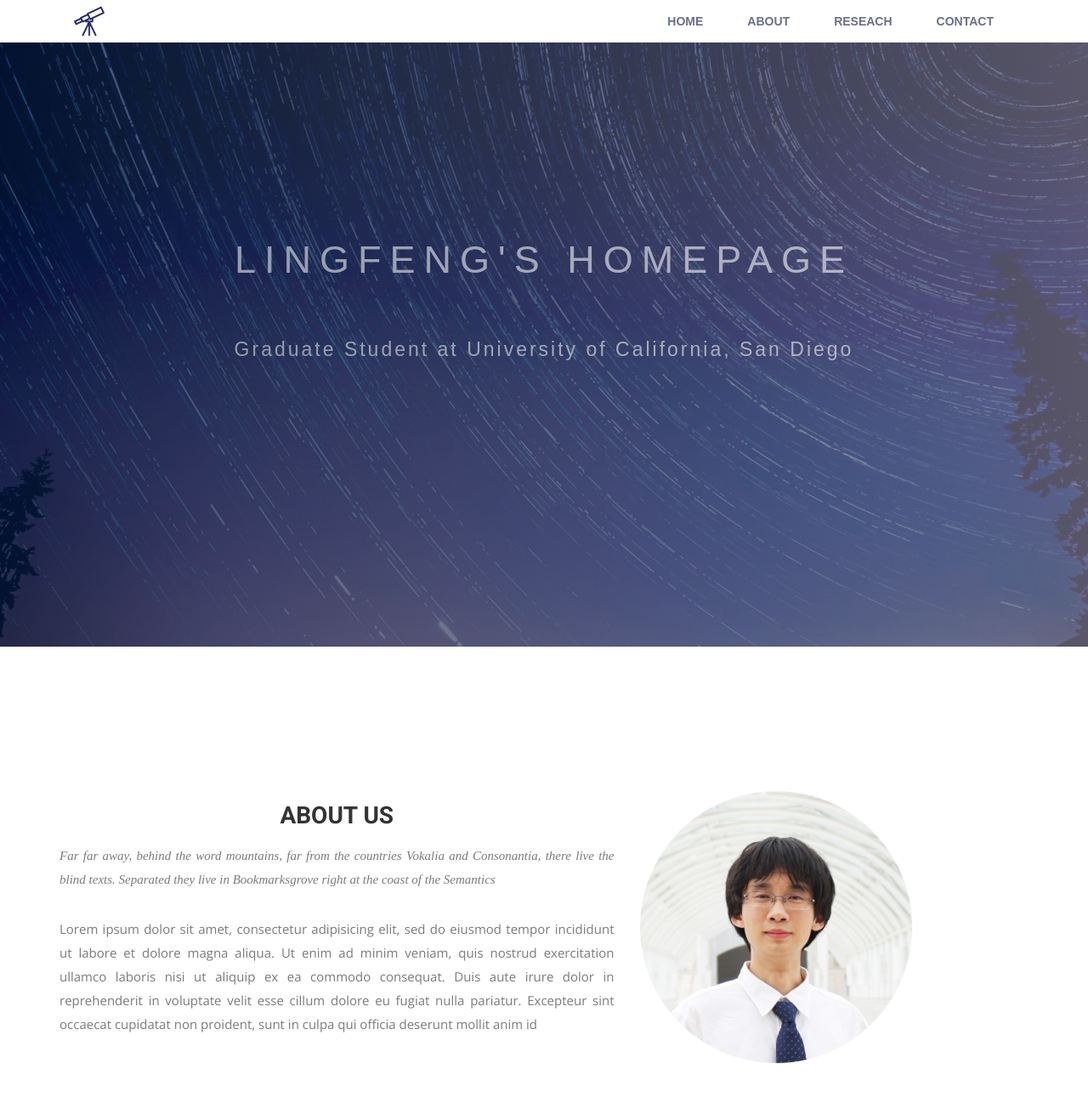
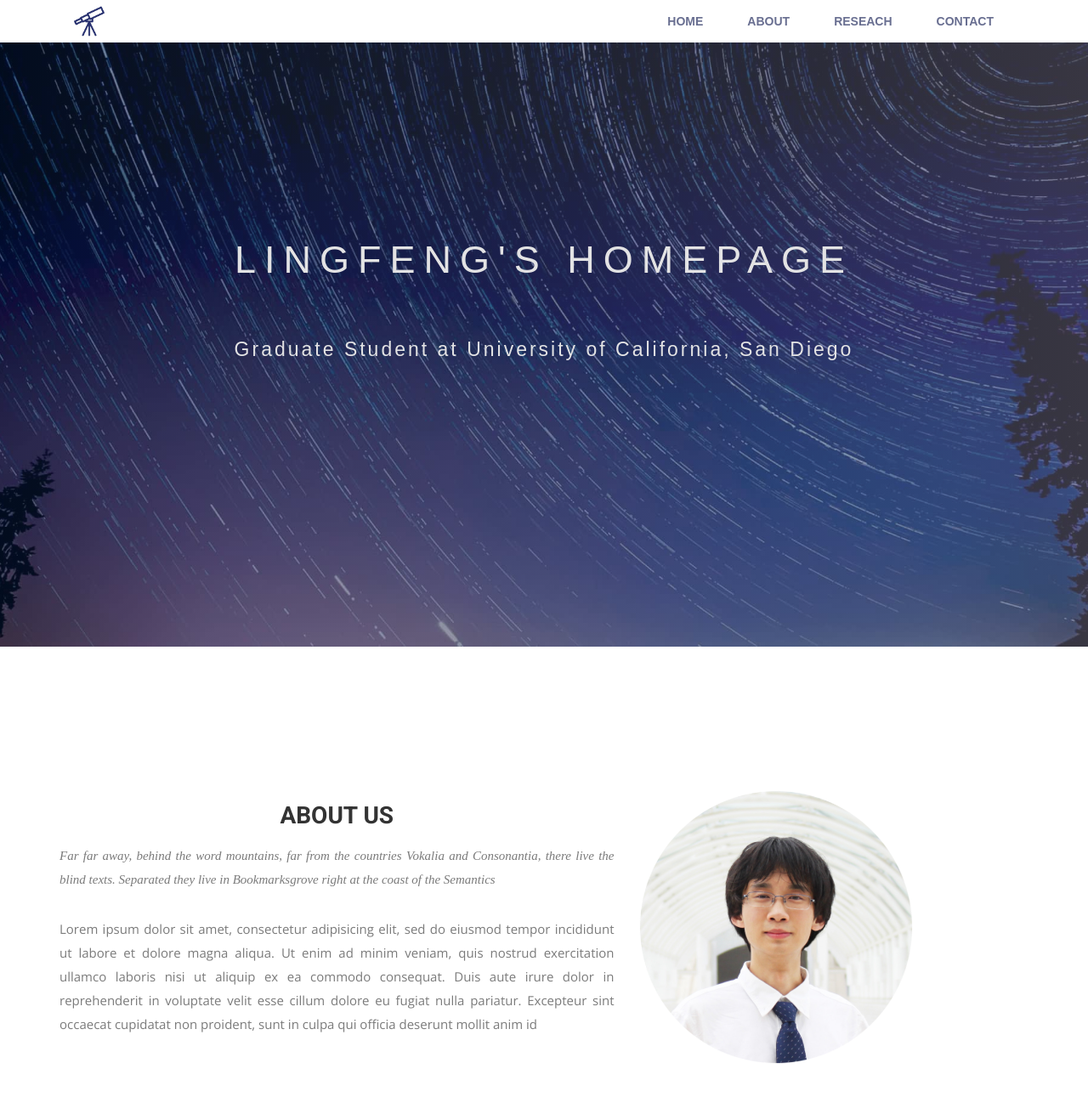
Before and after one commit to wei-lingfeng/lingfeng-wei.github.io, a Jekyll site: the page built from index.html, in a window 1280 px wide and 1400 px high. Shown: the top 1291 px of the window at 85% size. Built offline with Jekyll 4.4.1, drawn with Linux system fonts in a browser that asks for light colours; nearby versions of some CDN libraries; some web fonts are replaced.

Commit message:
Update airspace.css

```diff
--- a/css/airspace.css
+++ b/css/airspace.css
@@ -132,8 +132,7 @@ font header .navbar-default .navbar-nav li a:hover {
   right: 0;
   width: 100%;
   height: 100%;
-  background: linear-gradient(to left, #8b86a3, #031c49);
-  opacity: 0.4;
+  background: transparent;
 }
 #slider .block {
   color: #E3E3E4;
```
